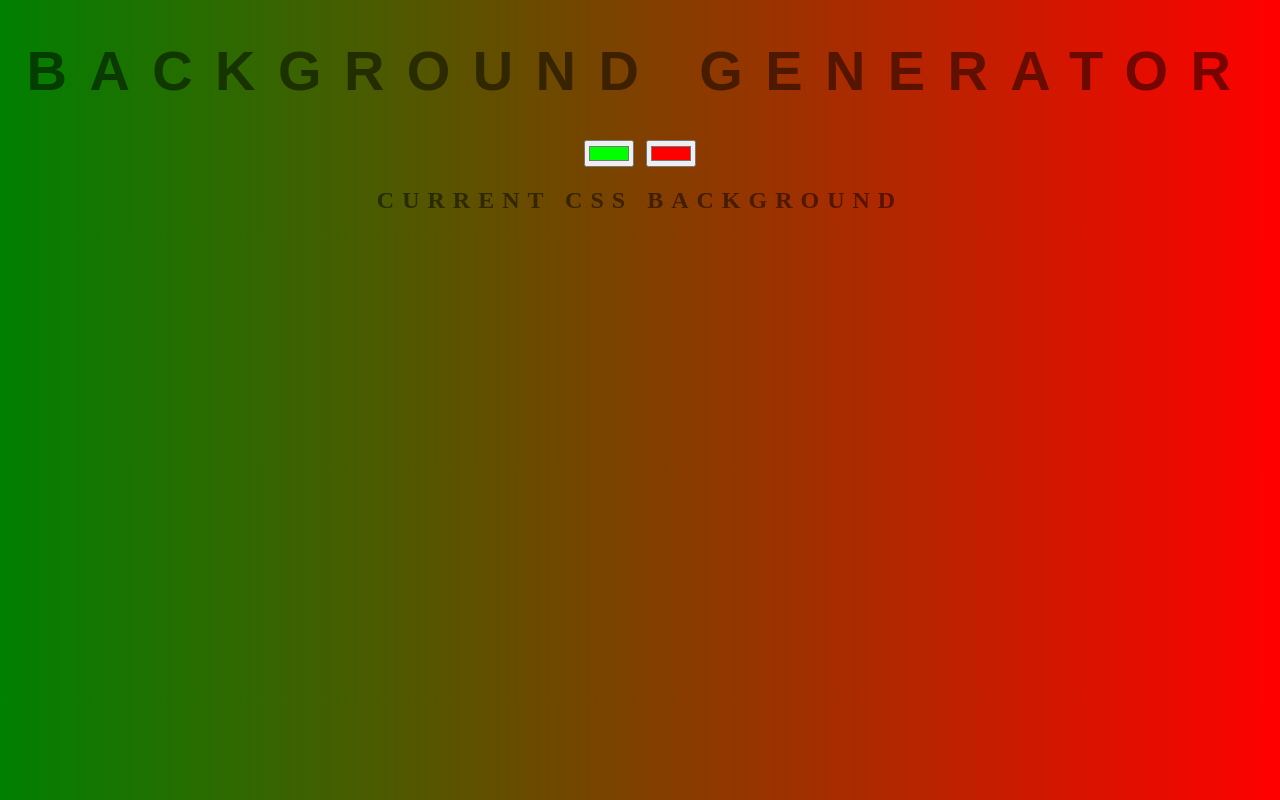
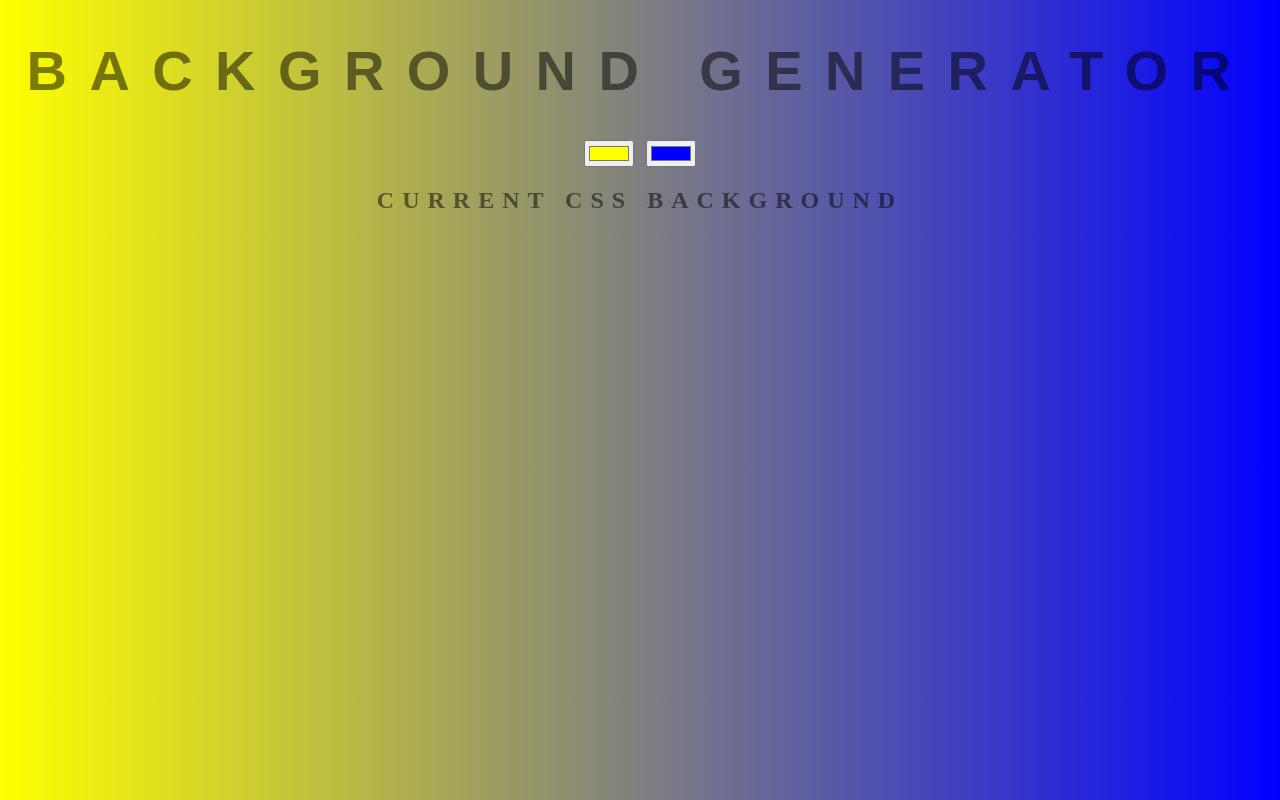
Before and after one commit to HardieAhmed/background-generator, a plain HTML site: page index.html in a window 1280 px wide. Drawn offline with Linux system fonts and the light colour scheme.

Commit message:
changing the background colors

```diff
--- a/index.html
+++ b/index.html
@@ -6,8 +6,8 @@
     </head>
     <body id="body">
         <h1>Background Generator</h1>
-        <input id="color1" type="color" name="color1" value="#00ff00">
-        <input id="color2" type="color" name="color2" value="#ff0000">
+        <input id="color1" type="color" name="color1" value="#ffff00">
+        <input id="color2" type="color" name="color2" value="#0000ff">
         <h2>Current CSS Background</h2>
         <h3></h3>
 
--- a/style.css
+++ b/style.css
@@ -5,7 +5,7 @@ body {
     text-transform: uppercase;
     letter-spacing: .5em;
     top: 15%;
-	background: linear-gradient(to right, green , red); /* Standard syntax */
+	background: linear-gradient(to right, yellow , blue); /* Standard syntax */
 }
 
 h1 {
```
